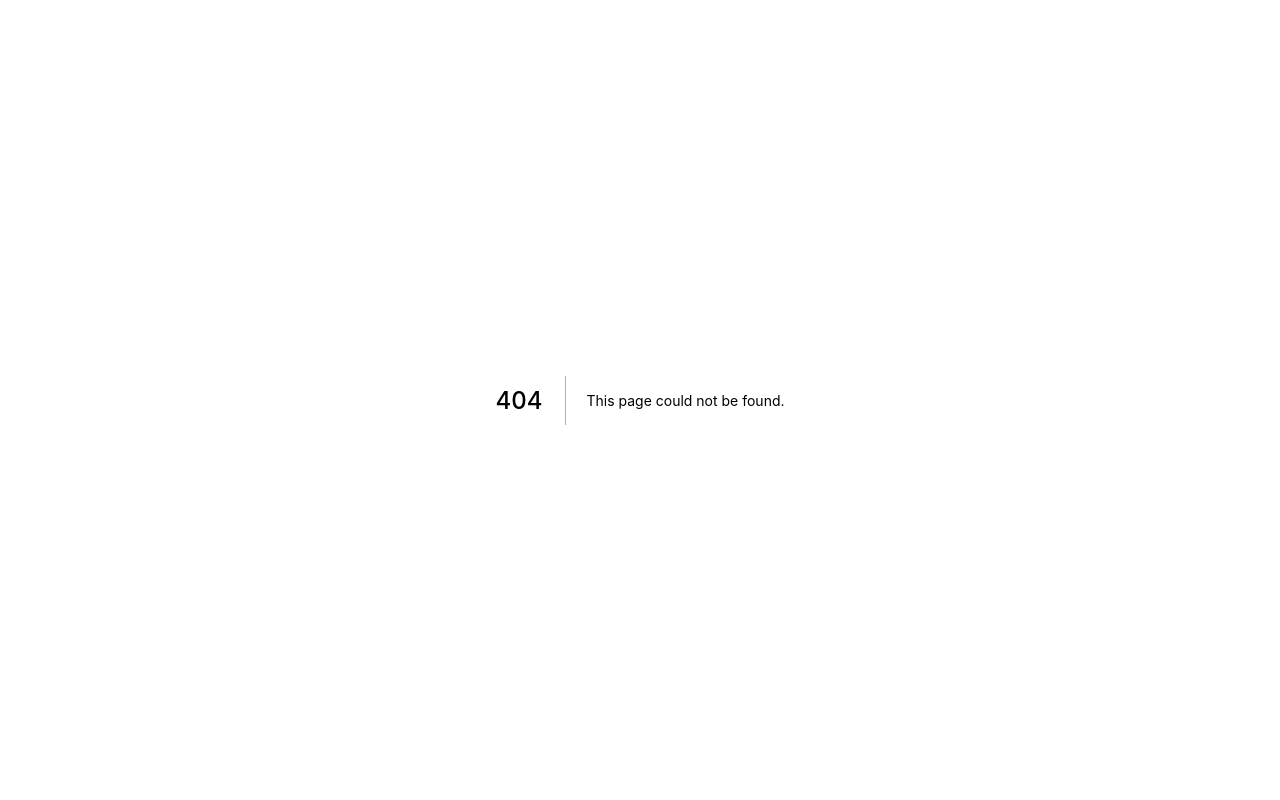
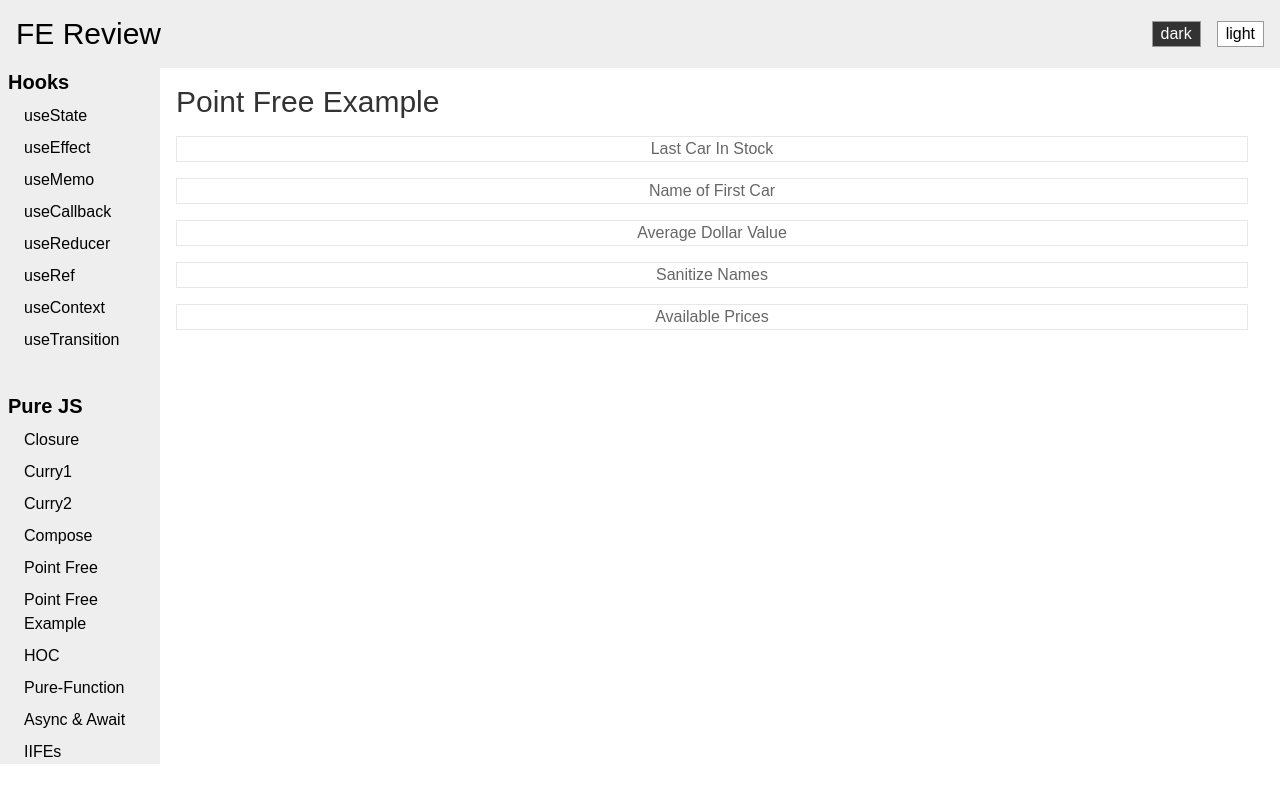
Before and after one commit to hsuanlin0202/Frontend-review, a Next.js app: page /pure/pointfree2 in a window 1280 px wide. Before the commit this address had no page. Built offline with nearby package versions, Linux system fonts and the light colour scheme.

Commit message:
fp project

```diff
--- a/constant/route.tsx
+++ b/constant/route.tsx
@@ -19,6 +19,8 @@ export const Menu = [
       { title: "Curry1", href: "/pure/curry1" },
       { title: "Curry2", href: "/pure/curry2" },
       { title: "Compose", href: "/pure/compose" },
+      { title: "Point Free", href: "/pure/pointfree" },
+      { title: "Point Free Example", href: "/pure/pointfree2" },
       {
         title: "HOC",
         href: "/pure/higher-order-components",
--- /dev/null
+++ b/pages/functional-programming/flickr.tsx
@@ -0,0 +1,11 @@
+import { Layout } from "components/layout";
+
+const PureFunction = (): JSX.Element => {
+  return (
+    <Layout.Base title="Flickr Image Search">
+      <></>
+    </Layout.Base>
+  );
+};
+
+export default PureFunction;
--- /dev/null
+++ b/pages/functional-programming/index.tsx
@@ -0,0 +1,11 @@
+import { Layout } from "components/layout";
+
+const PureFunction = (): JSX.Element => {
+  return (
+    <Layout.Base title="Functional Programming">
+      <></>
+    </Layout.Base>
+  );
+};
+
+export default PureFunction;
--- /dev/null
+++ b/pages/pure/pointfree2.tsx
@@ -0,0 +1,174 @@
+import { Layout } from "components/layout";
+import {
+  compose,
+  filter,
+  map,
+  pipe,
+  prop,
+  reverse,
+  mean,
+  toLower,
+} from "ramda";
+
+type DataTypes = {
+  name: string;
+  horsepower: number;
+  dollar_value: number;
+  in_stock: boolean;
+};
+const data: DataTypes[] = [
+  {
+    name: "Ferrari FF",
+    horsepower: 660,
+    dollar_value: 700000,
+    in_stock: true,
+  },
+  {
+    name: "Spyker C12 Zagato",
+    horsepower: 650,
+    dollar_value: 648000,
+    in_stock: false,
+  },
+  {
+    name: "Jaguar XKR-S",
+    horsepower: 550,
+    dollar_value: 132000,
+    in_stock: false,
+  },
+  {
+    name: "Audi R8",
+    horsepower: 525,
+    dollar_value: 114200,
+    in_stock: false,
+  },
+  {
+    name: "Aston Martin One-77",
+    horsepower: 750,
+    dollar_value: 1850000,
+    in_stock: true,
+  },
+  {
+    name: "Pagani Huayra",
+    horsepower: 700,
+    dollar_value: 1300000,
+    in_stock: false,
+  },
+];
+
+const PointFree2 = (): JSX.Element => {
+  const propStock: any = prop("in_stock");
+
+  const propName: any = prop("name");
+
+  const propDollarValue: any = prop("dollar_value");
+
+  const isTrue = (in_stock: boolean) => in_stock === true;
+
+  const inStock = pipe(propStock, isTrue);
+
+  const head = (x: string[]) => {
+    return x[0];
+  };
+
+  const isLastInStockHandler = () => {
+    // const cars = data.filter((car) => car.in_stock === true).reverse()[0];
+
+    const isLastInStock = compose(head, reverse, filter(inStock));
+
+    console.log(isLastInStock(data));
+  };
+
+  const firstCarNameHandler = () => {
+    // const name = data[0].name;
+
+    const firstCarName = compose(propName, head);
+
+    console.log(firstCarName(data));
+  };
+
+  const averageDollarValueHandler = () => {
+    // const value =
+    //   data.map((car) => car.dollar_value).reduce((p, n) => p + n) / data.length;
+    const averageDollarValue = compose(mean, map(propDollarValue));
+
+    console.log(averageDollarValue(data));
+  };
+
+  const sanitizeNamesHandler = () => {
+    const underscore = (name: string) => name.replace(/\W+/g, "_");
+    // const sanitized = data.map((car) =>
+    //   car.name.toLowerCase().replace(/\W+/g, "_")
+    // );
+
+    const sanitizeNames = map(pipe(prop("name"), toLower, underscore));
+
+    console.log(sanitizeNames(data));
+  };
+
+  const availablePricesHandler = () => {
+    // const availablePrices = function (cars: DataTypes[]) {
+    //   var available_cars = _.filter(_.prop("in_stock"), cars);
+    //   return available_cars
+    //     .map(function (x) {
+    //       return accounting.formatMoney(x.dollar_value);
+    //     })
+    //     .join(", ");
+    // };
+
+    const available_cars = compose(
+      mean,
+      map(prop("dollar_value")),
+      filter(propStock)
+    );
+
+    console.log(available_cars(data));
+  };
+
+  return (
+    <Layout.Base title="Point Free Example">
+      <div className="flex flex-col space-y-4">
+        <button
+          type="button"
+          className="border mr-4 px-2"
+          onClick={isLastInStockHandler}
+        >
+          Last Car In Stock
+        </button>
+
+        <button
+          type="button"
+          className="border mr-4 px-2"
+          onClick={firstCarNameHandler}
+        >
+          Name of First Car
+        </button>
+
+        <button
+          type="button"
+          className="border mr-4 px-2"
+          onClick={averageDollarValueHandler}
+        >
+          Average Dollar Value
+        </button>
+
+        <button
+          type="button"
+          className="border mr-4 px-2"
+          onClick={sanitizeNamesHandler}
+        >
+          Sanitize Names
+        </button>
+
+        <button
+          type="button"
+          className="border mr-4 px-2"
+          onClick={availablePricesHandler}
+        >
+          Available Prices
+        </button>
+      </div>
+    </Layout.Base>
+  );
+};
+
+export default PointFree2;
```
Also changed, not shown: pages/pure/pointfree.tsx (+1 -12 lines).
